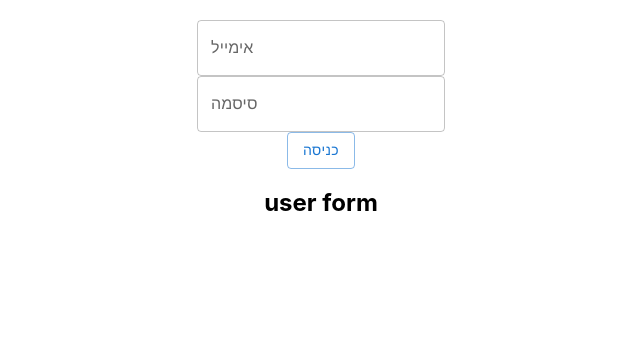
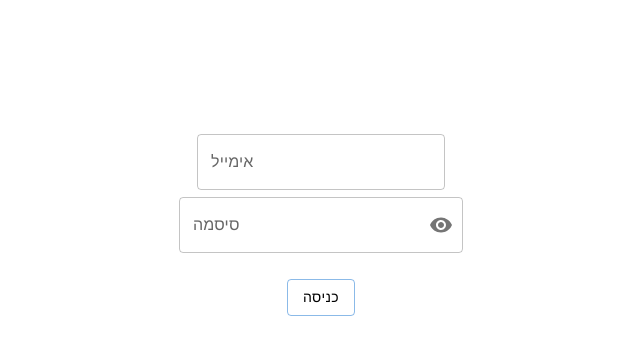
Before and after one commit to MalkyAizen/Mascalta_Client, a React (Create React App) app: page /siginIn in a window 1280 px wide. Shown: the top 354 px of the page, without its empty margins (386-1026 px from the left). Built offline with nearby package versions, Linux system fonts and the light colour scheme.

Commit message:
password feild

```diff
--- a/package.json
+++ b/package.json
@@ -5,6 +5,7 @@
   "dependencies": {
     "@emotion/react": "^11.11.1",
     "@emotion/styled": "^11.11.0",
+    "@mui/icons-material": "^5.14.6",
     "@mui/material": "^5.14.6",
     "@testing-library/jest-dom": "^5.17.0",
     "@testing-library/react": "^13.4.0",
--- a/src/App.js
+++ b/src/App.js
@@ -7,7 +7,7 @@ function App() {
   return (
     <>
     <SignIn></SignIn>
-    <UserForm></UserForm>
+    {/* <UserForm></UserForm> */}
     </>
    );
 }
--- a/src/components/signIn.js
+++ b/src/components/signIn.js
@@ -1,7 +1,20 @@
+import * as React from 'react';
 import { useState } from "react"
 import Button from '@mui/material/Button';
-import { TextField } from "@mui/material";
 import '../design/signIn.css';
+import Box from '@mui/material/Box';
+import IconButton from '@mui/material/IconButton';
+import OutlinedInput from '@mui/material/OutlinedInput';
+import InputLabel from '@mui/material/InputLabel';
+import InputAdornment from '@mui/material/InputAdornment';
+import FormControl from '@mui/material/FormControl';
+import TextField from '@mui/material/TextField';
+import Visibility from '@mui/icons-material/Visibility';
+import VisibilityOff from '@mui/icons-material/VisibilityOff';
+
+
+
+
 export const SignIn = () => {
 
     const [email, setEmail] = useState("")
@@ -10,12 +23,49 @@ export const SignIn = () => {
        if(email=='' || password =='')
        alert("נא למלא את כל השדות")
     }
+    const [showPassword, setShowPassword] = React.useState(false);
+
+    const handleClickShowPassword = () => setShowPassword((show) => !show);
+
+    const handleMouseDownPassword = (event) => {
+      event.preventDefault();
+    };
+
+
     return <div className="signInPage">
-        <br></br>
-    <TextField id="outlined-basic" label="אימייל" variant="outlined" onBlur={(e) => setEmail(e.target.value)} />
+    <TextField id="outlined-basic" type="email" label="אימייל" variant="outlined" onBlur={(e) => setEmail(e.target.value)} className="emailFeild"/>
     <br></br>
-    <TextField id="outlined-basic" label="סיסמה" variant="outlined" onBlur={(e) => setPassword(e.target.value)}/>
+
+
+    <Box  className="passwordFeild">
+        <FormControl  variant="outlined">
+          <InputLabel htmlFor="outlined-basic">סיסמה</InputLabel>
+          <OutlinedInput
+            id="outlined-basic"
+            type={showPassword ? 'text' : 'password'}
+            endAdornment={
+              <InputAdornment position="end">
+                <IconButton
+                  aria-label="toggle password visibility"
+                  onClick={handleClickShowPassword}
+                  onMouseDown={handleMouseDownPassword}
+                  edge="end"
+                >
+                  {showPassword ? <VisibilityOff /> : <Visibility />}
+                </IconButton>
+              </InputAdornment>
+            }
+            label="Password"
+          />
+        </FormControl>
+        </Box>
+
+
+
+
+    {/* <TextField id="outlined-basic" type="password" label="סיסמה" variant="outlined" onBlur={(e) => setPassword(e.target.value)} className="field"/> */}
+
     <br></br>
-    <Button variant="outlined" onClick={() => check()} >כניסה</Button>
+    <Button variant="outlined"  onClick={() => check()} className="confirmButton">כניסה</Button>
     </div>
 }
--- a/src/design/signIn.css
+++ b/src/design/signIn.css
@@ -1,3 +1,19 @@
 .signInPage{
-    text-align: center;
+    text-align: center !important;
+    margin-top: 10%;
 }
+.emailFeild{
+    margin-top: 0.5% !important;
+    color: black !important;
+}
+.passwordFeild{
+    margin-top: 0.5% !important;
+    color: black !important;
+    direction: ltr !important;
+    size: 90%;
+    }
+.confirmButton{
+    margin-top: 0.5% !important;
+    color: black !important;
+
+}
```
Also changed, not shown: src/components/routing/routing.js (added, +24 -0 lines), src/components/routing/guest.js (added), 1 other file (tests, documents, lock files or other folders).
